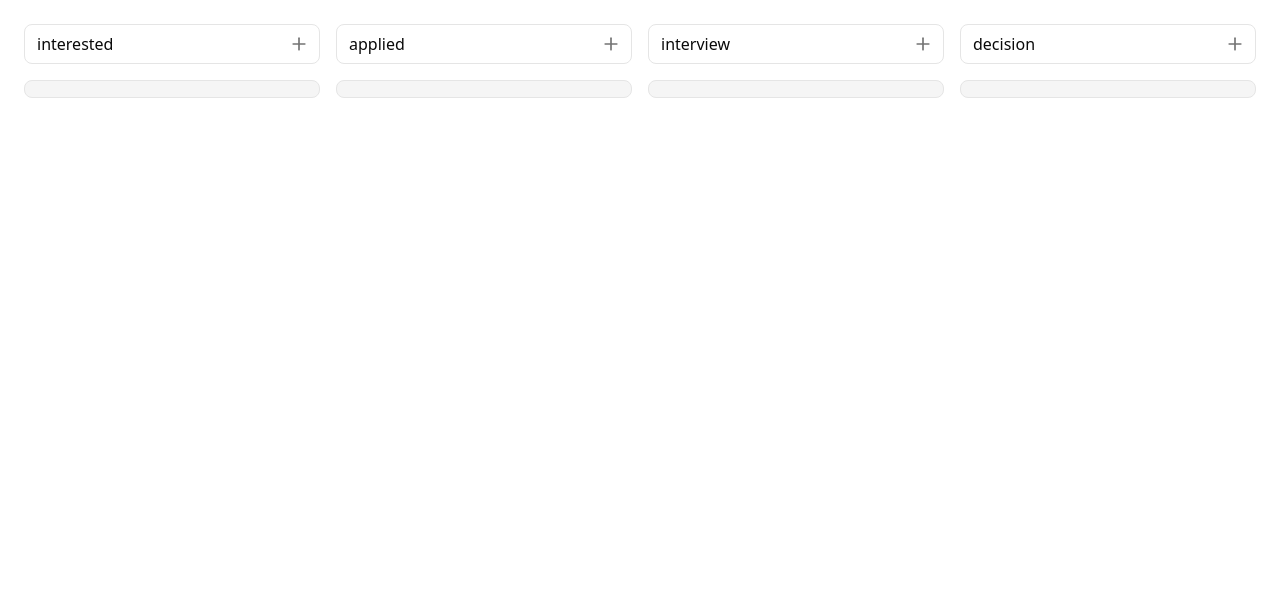
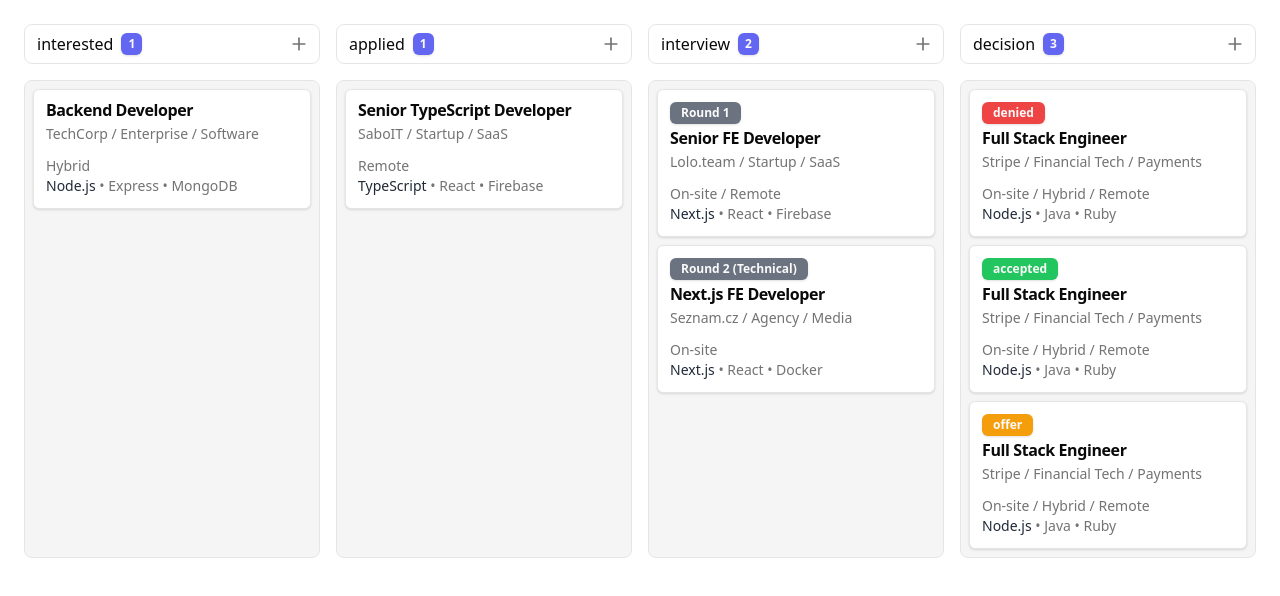
Before and after one commit to deenr/rise2role, a React (Vite) app: page / in a window 1280 px wide. Shown: the top 596 px of the page. Built offline with nearby package versions, Linux system fonts and the light colour scheme.

Commit message:
fix: build

```diff
--- a/src/components/JobApplicationDialog.tsx
+++ b/src/components/JobApplicationDialog.tsx
@@ -57,27 +57,34 @@
   category?: KanbanCategory;
   children: JSX.Element;
   onClose: (job: JobApplication) => void;
+  job?: JobApplication;
 }
 
-export function JobApplicationDialog({ category, children, onClose }: JobApplicationDialogProps) {
+export function JobApplicationDialog({ category, children, onClose, job }: JobApplicationDialogProps) {
   const [open, setOpen] = useState(false);
 
   const form = useForm<JobApplicationFormData>({
     resolver: zodResolver(jobApplicationSchema),
     defaultValues: {
-      role: '',
-      company: {
+      role: job?.role ?? '',
+      company: job?.company ?? {
         name: '',
         size: '',
         industry: ''
       },
-      location: '',
-      interviewStatus: {
-        round: '',
-        type: ''
-      },
-      workModels: [],
-      skills: []
+      location: job?.location ?? '',
+      interviewStatus:
+        job && job.status && typeof job.status === 'object'
+          ? {
+              round: job.status.round.toString(),
+              type: job.status.description
+            }
+          : {
+              round: '',
+              type: ''
+            },
+      workModels: job ? [`${job.onSite}`, `${job.hybrid}`, `${job.remote}`] : [],
+      skills: job ? job.skills : []
     }
   });
 
@@ -94,7 +101,8 @@
   );
 
   const onSubmit = (data: JobApplicationFormData) => {
-    const { role, company, skills, location, workModels, category, decisionStatus, interviewStatus, percentage } = data;
+    // const { role, company, skills, location, workModels, category, decisionStatus, interviewStatus, percentage } = data;
+    const { role, company, skills, location, workModels, category, percentage } = data;
     const { name, size, industry } = company;
 
     const newJobApplication: JobApplication = {
--- a/src/components/KanbanBoard.tsx
+++ b/src/components/KanbanBoard.tsx
@@ -1,3 +1,4 @@
+import { INITIAL_JOBS } from '@/data';
 import { JobApplication, KanbanBoardSections, KanbanCategory } from '@/types';
 import { initializeBoard } from '@/utils/kanban';
 import {
@@ -20,7 +21,7 @@
 import { KanbanBoardColumn } from './KanbanBoardColumn';
 
 export function KanbanBoard() {
-  const [jobs, setJobs] = useState<JobApplication[]>([]);
+  const [jobs, setJobs] = useState<JobApplication[]>(INITIAL_JOBS);
   const [kanbanBoardSections, setKanbanBoardSections] = useState<KanbanBoardSections>(initializeBoard(jobs));
 
   const [activeJobId, setActiveJobId] = useState<string | null>(null);
@@ -88,11 +89,6 @@
     const activeIndex = kanbanBoardSections[activeContainer].findIndex((task) => task.id === active.id);
     const overIndex = kanbanBoardSections[overContainer].findIndex((task) => task.id === over?.id);
 
-    setKanbanBoardSections((prevBoardSections) => {
-      prevBoardSections[activeContainer].map((task) => (task.id === active.id ? { ...task, category: overContainer } : task));
-
-      return prevBoardSections;
-    });
     setJobs((prevJobs) => prevJobs.map((task) => (task.id === active.id ? { ...task, category: overContainer } : task)));
 
     if (activeIndex !== overIndex) {
--- a/src/components/KanbanBoardCard.tsx
+++ b/src/components/KanbanBoardCard.tsx
@@ -1,8 +1,9 @@
 import { Badge } from '@/components/ui/badge';
 import { Card, CardContent, CardDescription, CardHeader, CardTitle } from '@/components/ui/card';
-import { KanbanCategory, KanbanDecisionStatus } from '@/types';
+import { JobApplication, KanbanCategory, KanbanDecisionStatus } from '@/types';
 import { useSortable } from '@dnd-kit/sortable';
 import { CSS } from '@dnd-kit/utilities';
+import { JobApplicationDialog } from './JobApplicationDialog';
 
 export function KanbanBoardCard({
   id,
@@ -11,8 +12,8 @@
   locationInformation,
   skills,
   color = 'red',
-  category,
   status
+  // category,
   // percentage
 }: {
   id: string;
@@ -75,6 +76,11 @@
   };
 
   return (
+    <JobApplicationDialog
+      onClose={function (job: JobApplication): void {
+        console.log(job);
+      }}
+    >
       <div ref={setNodeRef} style={style} {...attributes} {...listeners}>
         <Card className={`w-full rounded-md ${isDragging ? 'border-dashed opacity-80' : ''}`}>
           <div className={`${isDragging ? 'invisible' : 'visible'}`}>
@@ -95,5 +101,6 @@
           </div>
         </Card>
       </div>
+    </JobApplicationDialog>
   );
 }
```
Lines whose indentation alone changed are shown as unchanged.
